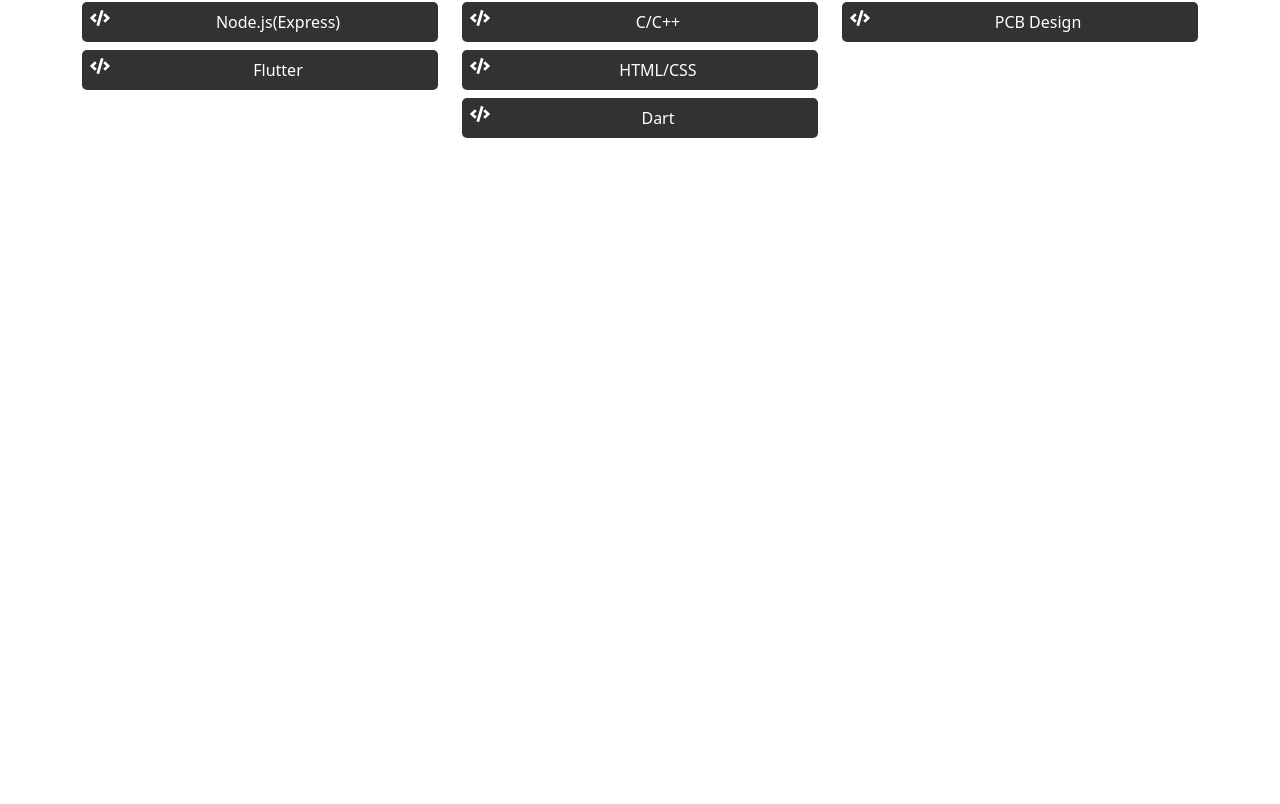
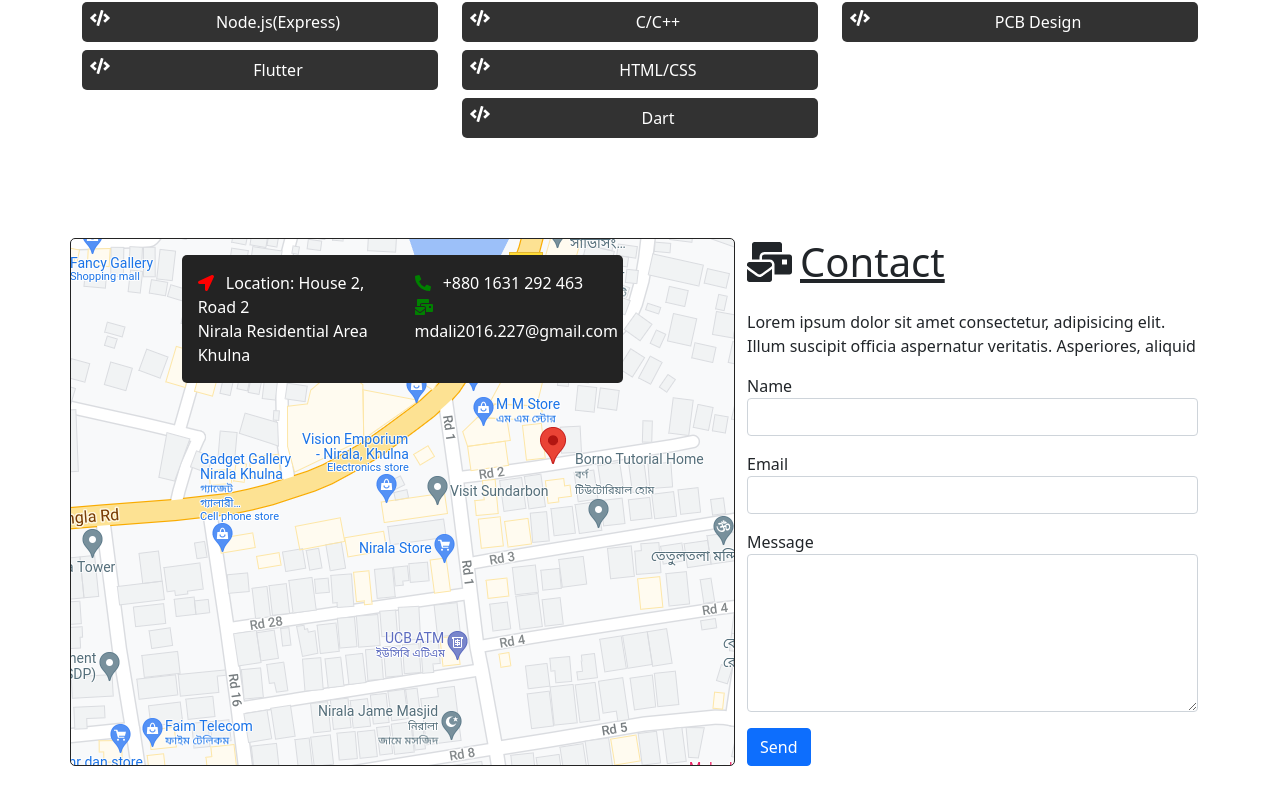
Before and after one commit to Mohammad1745/portfolio-vue, a Vue app: page / in a window 1280 px wide. Shown: the part 1564-2368 px from the top of the page. Before the commit the page ends 1802 px from the top, so only its background shows below. Built offline with nearby package versions, Linux system fonts and the light colour scheme.

Commit message:
[Add] Contact Section

```diff
--- a/src/App.vue
+++ b/src/App.vue
@@ -4,6 +4,7 @@
     <About id="about" />
     <Projects id="projects" />
     <Skills id="skills" />
+    <Contact id="contact" />
   </div>
 </template>
 
@@ -12,9 +13,10 @@ import Navbar from './components/standalones/Navbar'
 import About from './components/standalones/About'
 import Projects from "@/components/standalones/Projects";
 import Skills from "@/components/standalones/Skills";
+import Contact from "@/components/standalones/Contact";
 
 export default {
-  components: {Navbar, About, Projects, Skills},
+  components: {Navbar, About, Projects, Skills, Contact},
 }
 </script>
 
--- /dev/null
+++ b/src/components/standalones/Contact.vue
@@ -0,0 +1,83 @@
+<template>
+  <div class="container section">
+    <div class="row">
+      <div class="col-md-7 col-sm-12 img p-3" >
+        <div class="info">
+          <div class="row">
+            <div class="col-6">
+              <div>
+                <font-awesome-icon :icon="{ prefix: 'fas', iconName: 'location-arrow' }" style="margin-right:.5rem; color: red" />
+                Location: House 2, Road 2
+              </div>
+              <div>Nirala Residential Area</div>
+              <div>Khulna</div>
+            </div>
+            <div class="col-6">
+              <div>
+                <font-awesome-icon :icon="{ prefix: 'fas', iconName: 'phone-alt' }" style="margin-right:.5rem; color: green" />
+                +880 1631 292 463
+              </div>
+              <div>
+                <font-awesome-icon :icon="{ prefix: 'fas', iconName: 'mail-bulk' }" style="margin-right:.5rem; color: green" />
+                mdali2016.227@gmail.com
+              </div>
+            </div>
+          </div>
+        </div>
+        </div>
+      <div class="col-md-5 col-sm-12">
+        <h1 class="mb-4">
+          <font-awesome-icon :icon="{ prefix: 'fas', iconName: 'mail-bulk' }" style="margin-right:.5rem" />
+          <u>Contact</u>
+        </h1>
+        <p class="">
+          Lorem ipsum dolor sit amet consectetur, adipisicing elit. Illum suscipit officia aspernatur veritatis. Asperiores, aliquid
+        </p>
+        <div class="form">
+          <div class="form-group">
+            <label>Name</label>
+            <input type="text" class="form-control">
+          </div>
+          <div class="form-group mt-3">
+            <label>Email</label>
+            <input type="email" class="form-control">
+          </div>
+          <div class="form-group mt-3">
+            <label>Message</label>
+            <textarea rows="6" class="form-control"></textarea>
+          </div>
+          <button type="button" class="btn btn-primary mt-3 text-white">Send</button>
+        </div>
+      </div>
+    </div>
+  </div>
+</template>
+
+<script>
+export default {
+  name: "Contact",
+  data() {
+    return {
+      image: require('@/assets/images/location.png')
+    }
+  }
+}
+</script>
+
+<style scoped>
+  .img {
+    border: 1px solid #232323;
+    border-radius: 5px;
+    background-image: url('../../assets/images/location.png');
+  }
+  .info {
+    width: 70%;
+    background:  #232323;
+    color: white;
+    position: relative;
+    flex: 1 1 auto;
+    padding: 1rem;
+    border-radius: 5px;
+    margin: auto;
+  }
+</style>
--- a/src/components/standalones/Navbar.vue
+++ b/src/components/standalones/Navbar.vue
@@ -45,7 +45,7 @@ export  default {
         },
         {
           name: 'Contact',
-          url: '#'
+          url: '#contact'
         },
       ]
     }
--- a/src/main.js
+++ b/src/main.js
@@ -2,7 +2,7 @@ import Vue from 'vue'
 import App from './App.vue'
 import { BootstrapVue } from 'bootstrap-vue'
 import { library } from '@fortawesome/fontawesome-svg-core'
-import { faUserSecret, faBriefcase, faTasks, faDownload, faCode, faFileCode } from '@fortawesome/free-solid-svg-icons'
+import { faUserSecret, faBriefcase, faTasks, faDownload, faCode, faFileCode, faMailBulk, faLocationArrow, faPhoneAlt } from '@fortawesome/free-solid-svg-icons'
 import { faFacebookSquare, faLinkedin, faGithubSquare } from '@fortawesome/free-brands-svg-icons'
 import { FontAwesomeIcon } from '@fortawesome/vue-fontawesome'
 
@@ -11,7 +11,10 @@ library.add(faBriefcase)
 library.add(faDownload)
 library.add(faCode)
 library.add(faFileCode)
+library.add(faMailBulk)
+library.add(faPhoneAlt)
 library.add(faTasks)
+library.add(faLocationArrow)
 library.add(faFacebookSquare)
 library.add(faLinkedin)
 library.add(faGithubSquare)
```
Also changed, not shown: src/assets/images/location.png (added).
